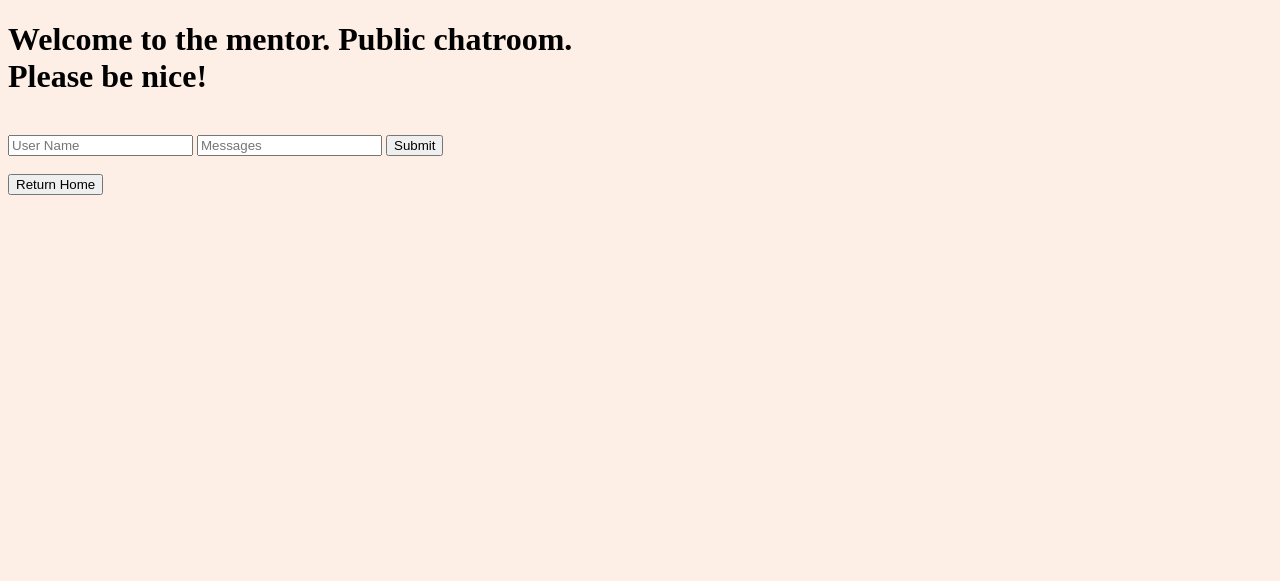
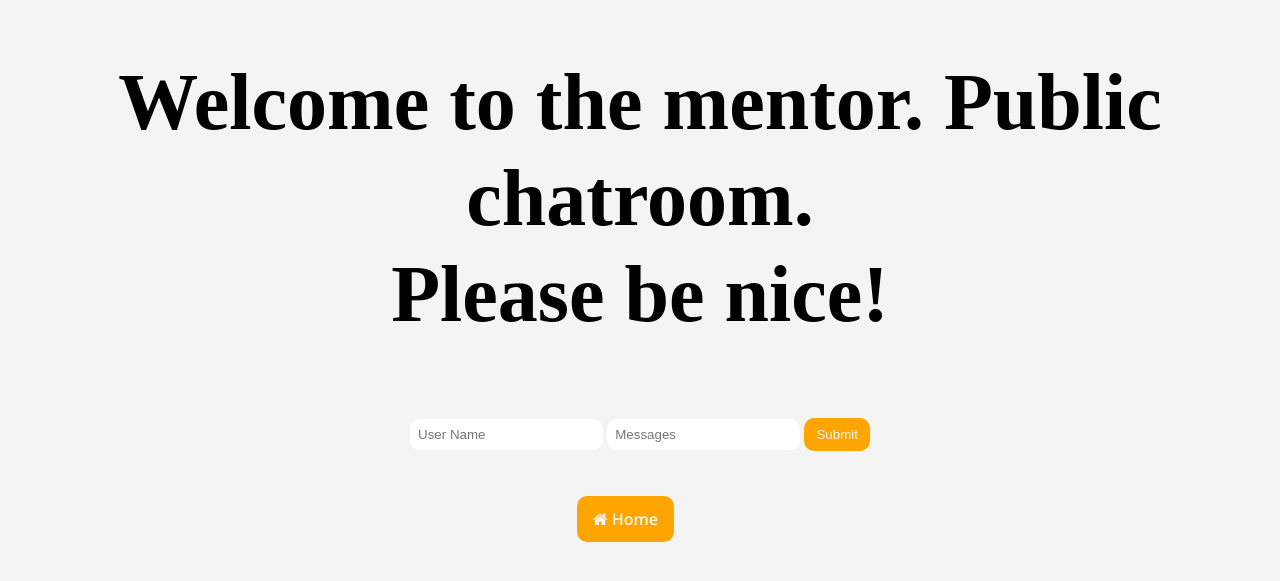
Before and after one commit to yohanalee123/project-g4t4, a Flask app: template app/parsa/templates/chat.html in a window 1280 px wide. Shown: the top 581 px of the page. Run offline with Flask 2, Linux system fonts and the light colour scheme; the template is opened without the code that fills it, so the values that code supplies are empty; some libraries are stand-ins or nearby versions; some web fonts are replaced.

Commit message:
Update chat.html
updated ui for chat page

```diff
--- a/app/parsa/templates/chat.html
+++ b/app/parsa/templates/chat.html
@@ -5,24 +5,65 @@
     https://codeburst.io/building-your-first-chat-application-using-flask-in-7-minutes-f98de4adfa5d -->
   <title>mentor. Public Chatroom</title>
 
+  <!-- Main Stylesheet -->
+  <link href="css/style.css" rel="stylesheet">
+  <link rel="stylesheet" href="https://cdnjs.cloudflare.com/ajax/libs/font-awesome/4.7.0/css/font-awesome.min.css">
+  <style>
+    .btn{
+      background-color: orange;
+      border: none;
+      color: whitesmoke;
+      padding: 12px 16px;
+      font-size: 16px;
+      cursor: pointer;
+      border-radius: 10px;
+    }
+
+    /* Darker background on mouse-over */
+    .btn:hover {
+      background-color:#ff6f00;
+    }
+
+    input[type="text"], input[type="textbox"] {
+    border-radius: 10px;
+    padding:8px;
+    border:10px;
+    }
+
+    input[type="submit"]{
+      border-radius: 10px;
+      padding:8px;
+      background-color: orange;
+      cursor: pointer;
+      border: none;
+      color: whitesmoke;
+      padding: 9px 12px;
+    }
+    input[type="submit"]:hover {
+      background-color:#ff6f00;
+    }
+
+  </style>
+
 </head>
-<body style="background-color:#fdefe6;">
-    <h1>Welcome to the mentor. Public chatroom. <br> Please be nice!</h1>
+<body style="background-color:#f4f4f4; font-family: Arial, Helvetica, sans-serif;">
+    <h1 style="text-align: center;"> Welcome to the mentor. Public chatroom. <br> Please be nice!</h1>
   <div class="message_holder">
   <!-- jinja2 syntax to print the messages received from the MySQL db thru chat3.py-->
   {% for msg in messages %}
-    <div><b style="color: #000">{{msg.User}}:</b>  {{msg.Message}}</div>
+    <div style="margin-left: 20%;"><b style="color: #000">{{msg.User}}:</b>  {{msg.Message}}</div>
   {% endfor %}
   </div><br>
 
     <!-- form for user's to input their messages-->
-  <form action="" method="POST">
+  <form action="" method="POST" style="text-align: center;">
     <input type="text" class="username" placeholder="User Name"/>
     <input type="textbox" class="message" placeholder="Messages"/>
     <input type="submit"/>
   </form>
 
-  <br><a href="http://localhost/project-g4t4/app/parsa/index.html"><button  id="homeBtn" class="btn btn-primary" >Return Home</button></a><br>
+  <br><br>
+  <div style="margin-left: 45%;"><a href="http://localhost/project-g4t4/app/parsa/index.html"><button  id="homeBtn" class="btn"><i class="fa fa-home"></i> Home</button></a><br></div>
 
   <!-- jQuery (necessary for Bootstrap's JavaScript plugins) -->
   <script src="https://ajax.googleapis.com/ajax/libs/jquery/1.12.4/jquery.min.js"></script>
```
